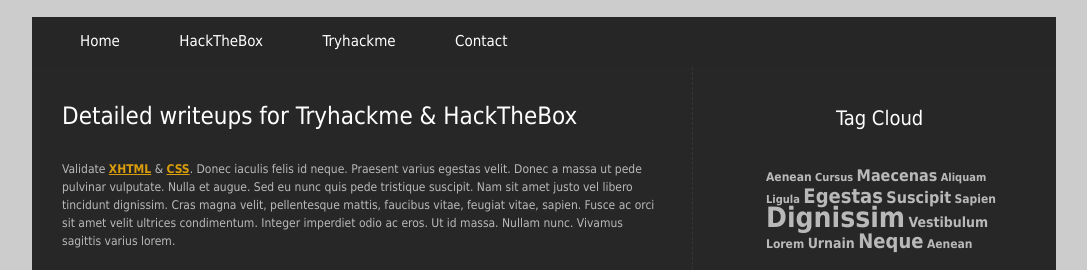
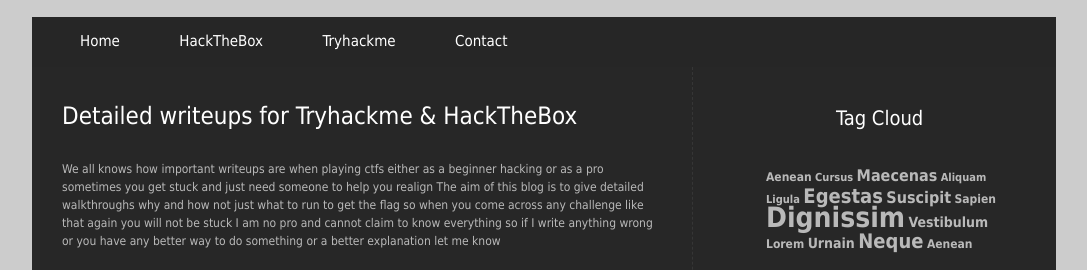
Before and after one commit to CyberBishop/writeups, a plain HTML site: page index.html in a window 1280 px wide. Shown: the part 181-451 px from the top of the page, without its empty margins (96-1183 px from the left). Drawn offline with Linux system fonts and the light colour scheme.

Commit message:
description

```diff
--- a/index.html
+++ b/index.html
@@ -62,7 +62,15 @@ function clearText(field)
 
     	<div class="content_box">
             <h2> Detailed writeups for Tryhackme & HackTheBox </h2>
-            <p>Validate <a href="http://validator.w3.org/check?uri=referer">XHTML</a> &amp; <a href="http://jigsaw.w3.org/css-validator/check/referer">CSS</a>. Donec iaculis felis id neque. Praesent varius egestas velit. Donec a massa ut pede pulvinar vulputate. Nulla et augue. Sed eu nunc quis pede tristique suscipit. Nam sit amet justo vel libero tincidunt dignissim. Cras magna velit, pellentesque mattis, faucibus vitae, feugiat vitae, sapien.  Fusce ac orci sit amet velit ultrices condimentum. Integer imperdiet odio ac eros. Ut id massa. Nullam nunc. Vivamus sagittis varius lorem.</p>
+            <p>
+                We all knows how important writeups are when playing ctfs
+                either as a beginner hacking or as a pro sometimes you get stuck and just need someone to help you realign
+                The aim of this blog is to give detailed walkthroughs why and how not just what to run to get the flag so
+                when you come across any challenge like that again you will not be stuck
+
+                I am no pro and cannot claim to know everything so if I write anything wrong or you have any better way to do something or a better explanation
+                let me know
+            </p>
 	</div>
 
         <div class="post_box">
```
